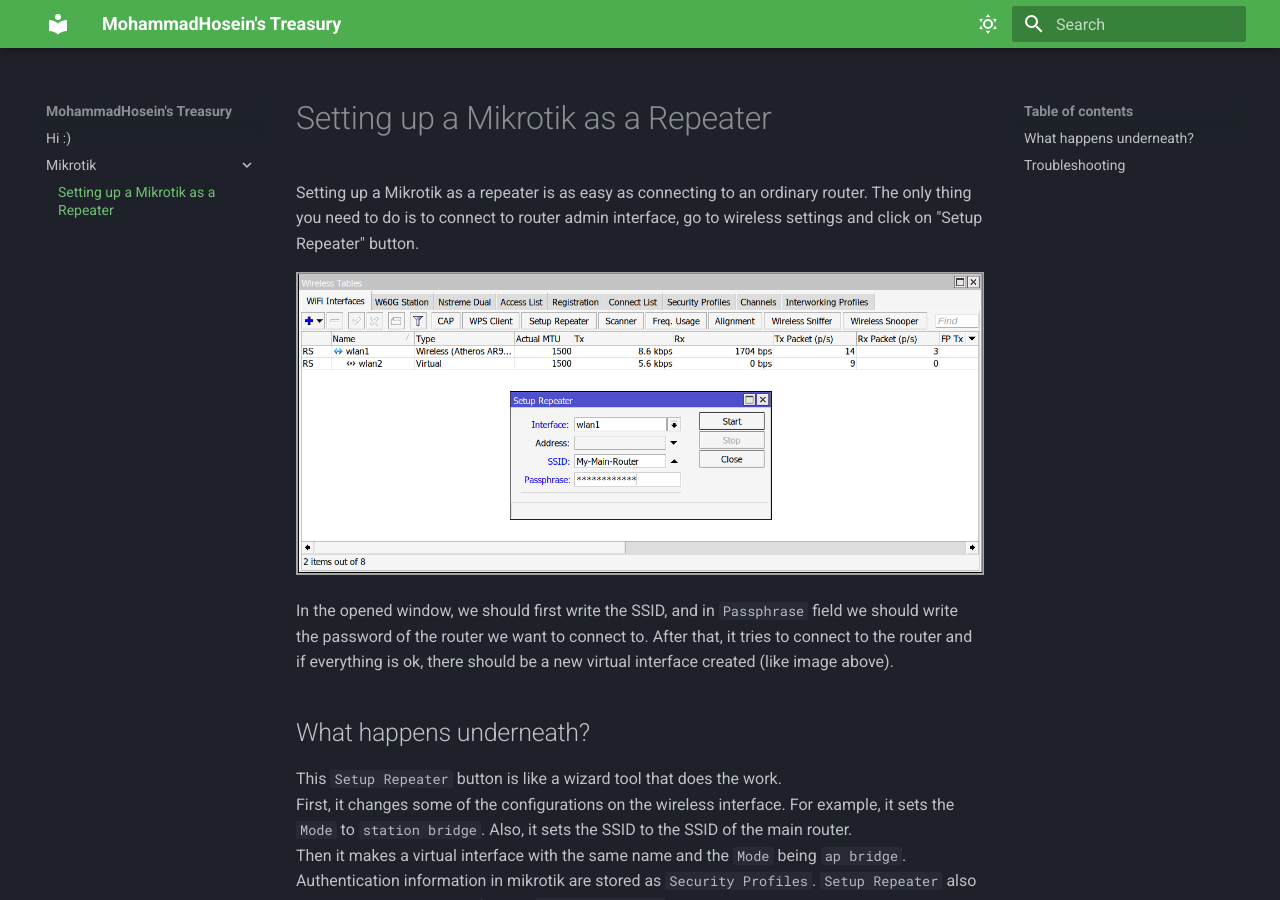
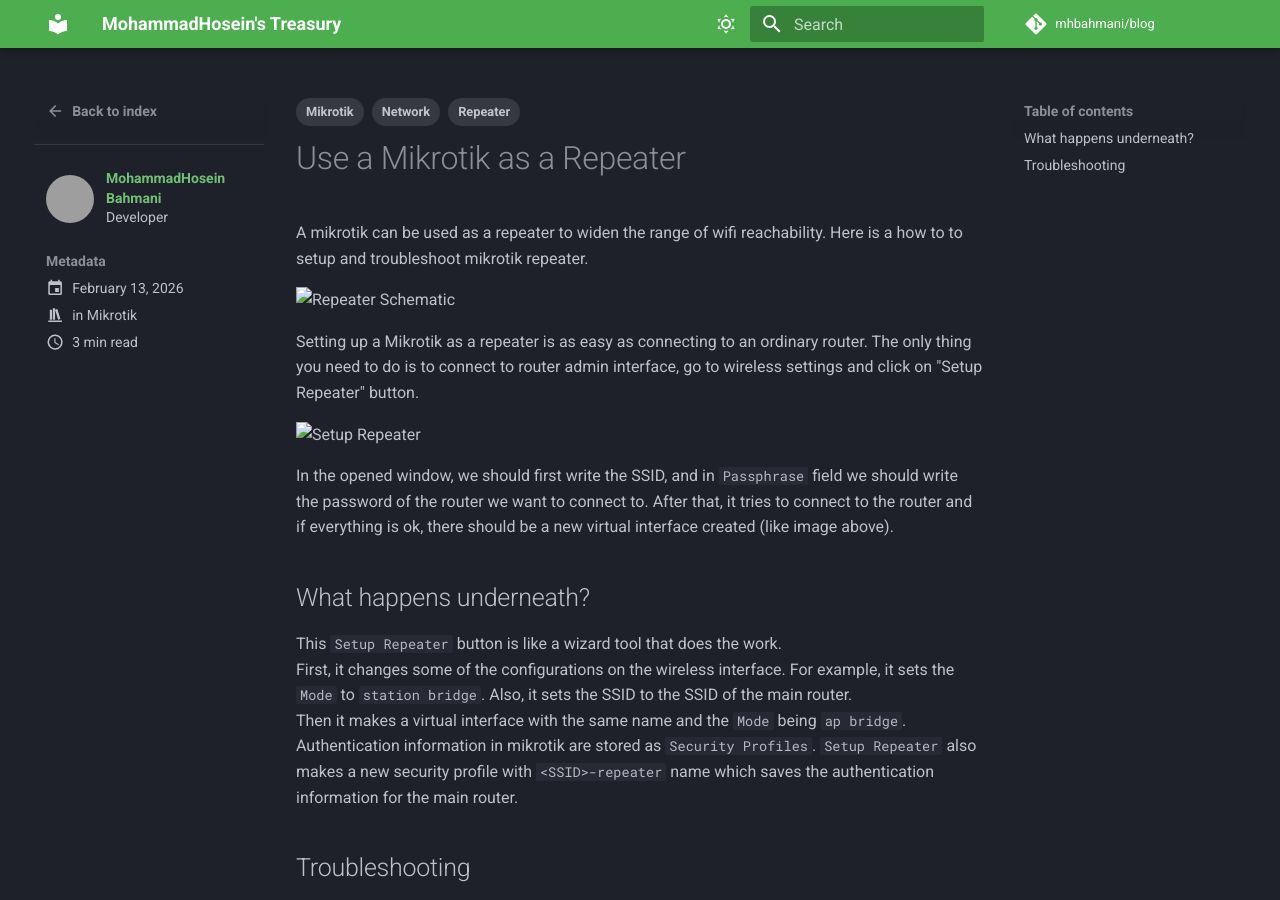
Before and after one commit to mhbahmani/Blog, an MkDocs documentation site: the page built from docs/posts/Mikrotik/how-to-use-mikrotik-as-repeater.md, in a window 1280 px wide and 900 px high. Built offline with MkDocs 1.6.1 and Material for MkDocs 9.7.7, drawn with Linux system fonts in a browser that asks for light colours; plug-ins that fetch from the network failed and are left out; comment, search, counter and statistics services are not loaded; grey boxes are pictures that could not be loaded.

Commit message:
Change structure to blog

```diff
--- /dev/null
+++ b/docs/.authors.yml
@@ -0,0 +1,6 @@
+authors:
+  mohammadhosein:
+    name: MohammadHosein Bahmani
+    description: Developer
+    avatar: https://avatars.githubusercontent.com/u/44211037?v=4
+    url: https://github.com/mhbahmani
--- a/docs/Mikrotik/repeater.md
+++ b/docs/posts/Mikrotik/how-to-use-mikrotik-as-repeater.md
@@ -1,9 +1,28 @@
-# Setting up a Mikrotik as a Repeater
+---
+date: 2026-02-13
+authors: [mohammadhosein]
+description: >
+  Setting up a Mikrotik as a Repeater
+categories:
+  - Mikrotik
+tags:
+  - Network
+  - Mikrotik
+  - Repeater
+---
+
+# Use a Mikrotik as a Repeater
+
+A mikrotik can be used as a repeater to widen the range of wifi reachability. Here is a how to to setup and troubleshoot mikrotik repeater.
+
+![Repeater Schematic](./images/how-to-use-mikrotik-as-repeater//repeater-schematic.png)
+
+<!-- more -->
 
 Setting up a Mikrotik as a repeater is as easy as connecting to an ordinary router.
 The only thing you need to do is to connect to router admin interface, go to wireless settings and click on "Setup Repeater" button.
 
-![Setup Repeater](./images/setup-repeater.png)
+![Setup Repeater](./images/how-to-use-mikrotik-as-repeater//setup-repeater.png)
 
 In the opened window, we should first write the SSID, and in `Passphrase` field we should write the password of the router we want to connect to. After that, it tries to connect to the router and if everything is ok, there should be a new virtual interface created (like image above).
 
@@ -18,16 +37,16 @@
 
 One of the signs that the repeater is setup correctly is that in the `Registration` tab, we should see our virtual interfaces:
 
-![Registration](./images/wireless-registration.png)
+![Registration](./images/how-to-use-mikrotik-as-repeater//wireless-registration.png)
 
 Also, by clicking on the `wlan1` which is the interface that is connected to the upstream router, there is `MAC Ping` option that can be used to check if there is layer 2 connectivity between the repeater ans the upstream router (Normal ping doesn't help because it uses the `last ip` value which is an ip public, perhaps the destination ip of the traffic that is going through the repeater. Also it changes each second).
 
-![MAC Ping](./images/mac-ping.png)
+![MAC Ping](./images/how-to-use-mikrotik-as-repeater//mac-ping.png)
 
 If we want to setup the repeater as layer 2 repeater, we should disable the `DHCP Server` on the repeater mikrotik. If we don't do this, the repeater will try to assign IP addresses to the devices connected to it, Even though clients should get their IP addresses from the main router.
 
-![Disabled DHCP Server](./images/disabled-dhcp-server.png)
+![Disabled DHCP Server](./images/how-to-use-mikrotik-as-repeater//disabled-dhcp-server.png)
 
 Another problem can be due to the isolation of an interface. For an interface to work in repeater setup, it should be included and enabled in `Bridge` ports. This can be check by going to `Bridge` section from the left menu and checking the `Port` tab.
 
-![Bridge Ports](./images/repeater-bridge-ports.png)
+![Bridge Ports](./images/how-to-use-mikrotik-as-repeater//repeater-bridge-ports.png)
--- a/mkdocs.yml
+++ b/mkdocs.yml
@@ -1,9 +1,15 @@
 site_name: MohammadHosein's Treasury
+site_description: Personal blog of MohammadHosein
+site_url: https://blog.mhbahmani.ir
+site_author: MohammadHosein Bahmani
+repo_url: https://github.com/mhbahmani/blog
+repo_name: mhbahmani/blog
 
 theme:
   name: material
   features:
     - navigation.footer
+    - navigation.indexes
   palette:
     # Dark Mode
     - scheme: slate
@@ -37,6 +43,43 @@
   - pymdownx.tabbed:
       alternate_style: true
 
+plugins:
+  - blog:
+      blog_dir: .
+      post_dir: ./posts
+      blog_toc: true
+      post_url_format: "{slug}"
+  # - glightbox:
+  #     touchNavigation: false
+  #     loop: false
+  #     effect: zoom
+  #     width: 100%
+  #     height: auto
+  #     zoomable: true
+  #     draggable: true
+  - search:
+      separator: '[\s\-,:!=\[\]()"`/]+|\.(?!\d)|&[lg]t;|(?!\b)(?=[A-Z][a-z])'
+  # - minify:
+  #     minify_html: true
+  - tags:
+      tags_file: tags.md
+  - privacy:
+      links:
+      links_attr_map:
+        target: _blank
+      links_noopener: true
+      enabled: true
+      assets_exclude:
+        - cdn.jsdelivr.net/npm/mathjax@3/*
+        - giscus.app/*
+  # - rss:
+  #     match_path: "posts/.*"
+  #     pretty_print: false
+  #     rss_feed_enabled: true
+  #     date_from_meta:
+  #       as_creation: date.created
+  #       as_update: date.updated
+
 extra:
   social:
     - icon: material/linkedin
@@ -45,4 +88,4 @@
       link: https://t.me/mhbahmani
     - icon: material/twitter
       link: https://x.com/mh_bahmani
-# copyright: Copyright &copy; 2024 James Willett
+# copyright: Copyright &copy; 2026 MohammadHosein Bahmani
```
Also changed, not shown: docs/index.md (+1 -3 lines), docs/tags.md (added, +1 -0 lines), docs/posts/Mikrotik/images/how-to-use-mikrotik-as-repeater/disabled-dhcp-server.png (renamed from docs/Mikrotik/images/disabled-dhcp-server.png), docs/posts/Mikrotik/images/how-to-use-mikrotik-as-repeater/mac-ping.png (renamed from docs/Mikrotik/images/mac-ping.png), docs/posts/Mikrotik/images/how-to-use-mikrotik-as-repeater/repeater-bridge-ports.png (renamed from docs/Mikrotik/images/repeater-bridge-ports.png), docs/posts/Mikrotik/images/how-to-use-mikrotik-as-repeater/repeater-schematic.png (added), docs/posts/Mikrotik/images/how-to-use-mikrotik-as-repeater/setup-repeater.png (renamed from docs/Mikrotik/images/setup-repeater.png), docs/posts/Mikrotik/images/how-to-use-mikrotik-as-repeater/wireless-registration.png (renamed from docs/Mikrotik/images/wireless-registration.png).
